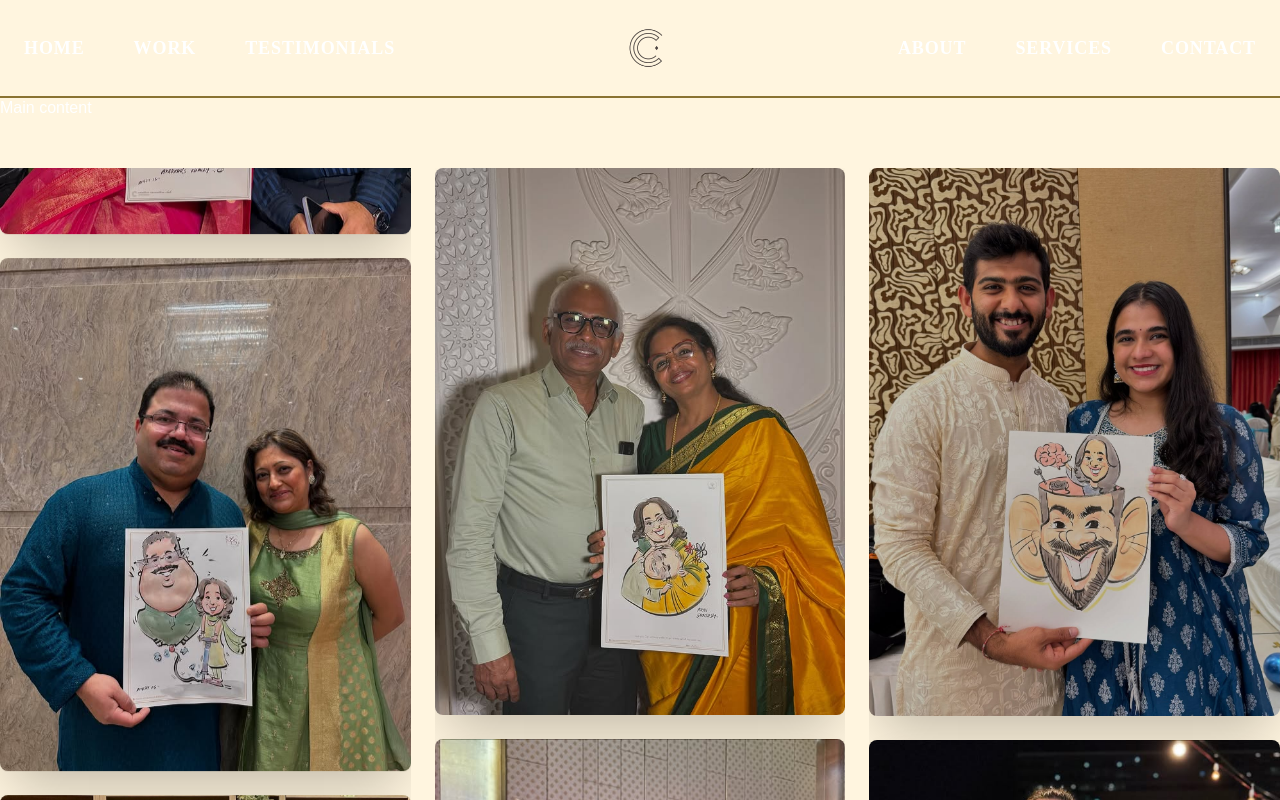
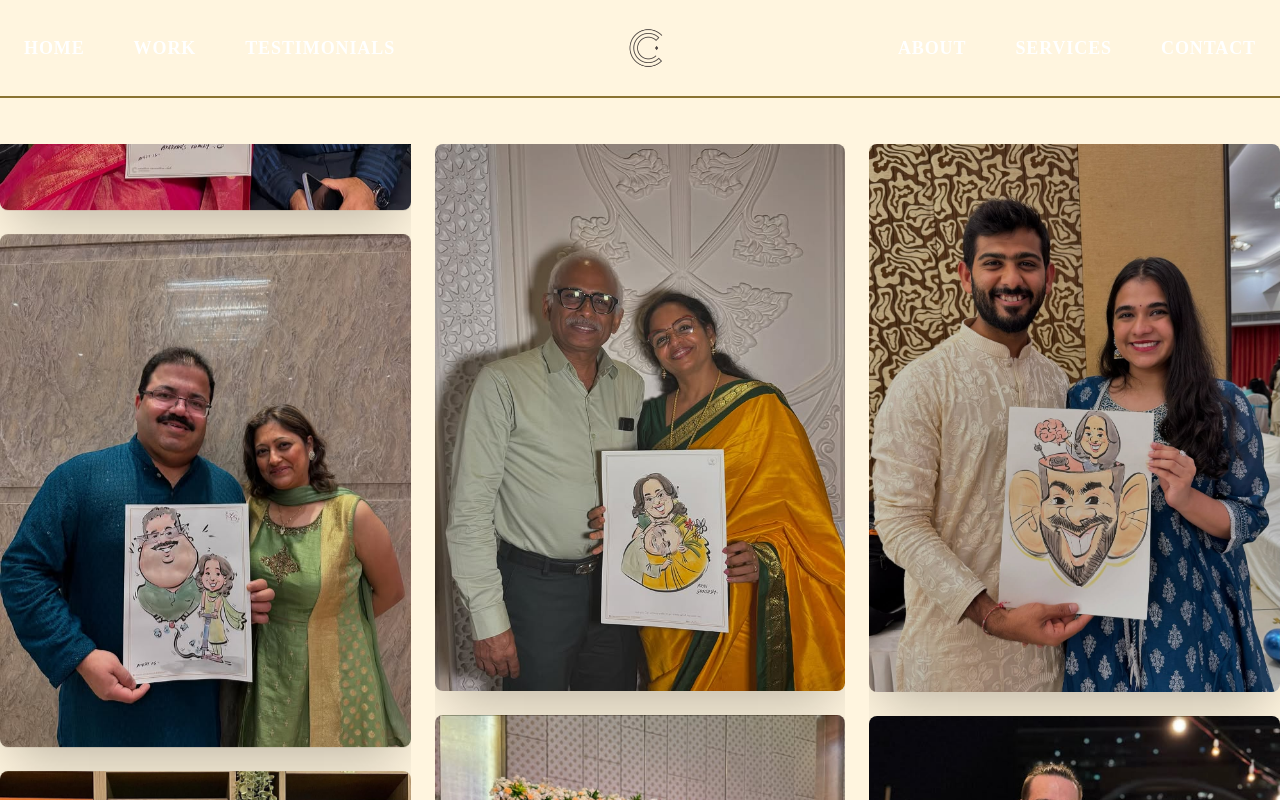
Before and after one commit to kuruet/SachinArt, a React (Vite) app: page /portfolio in a window 1280 px wide. Shown: the top 800 px of the page. Built offline with nearby package versions, Linux system fonts and the light colour scheme; a web font is replaced by a local one.

Commit message:
Feature: Implemented new button styles and fixed layout on the contact page.

```diff
--- a/src/pages/Portfolio.jsx
+++ b/src/pages/Portfolio.jsx
@@ -10,12 +10,7 @@ const Portfolio = ()=> {
   {/* Header */}
   <Header className="">Header</Header>
 
-  Main content
-  <main  >
-    <MovingImages />
-
-  </main>
-
+ <MovingImages />
   {/* Footer */}
   <Footer className=" text-white p-4 w-full fixed bottom-0 left-0">
     Footer content
```
